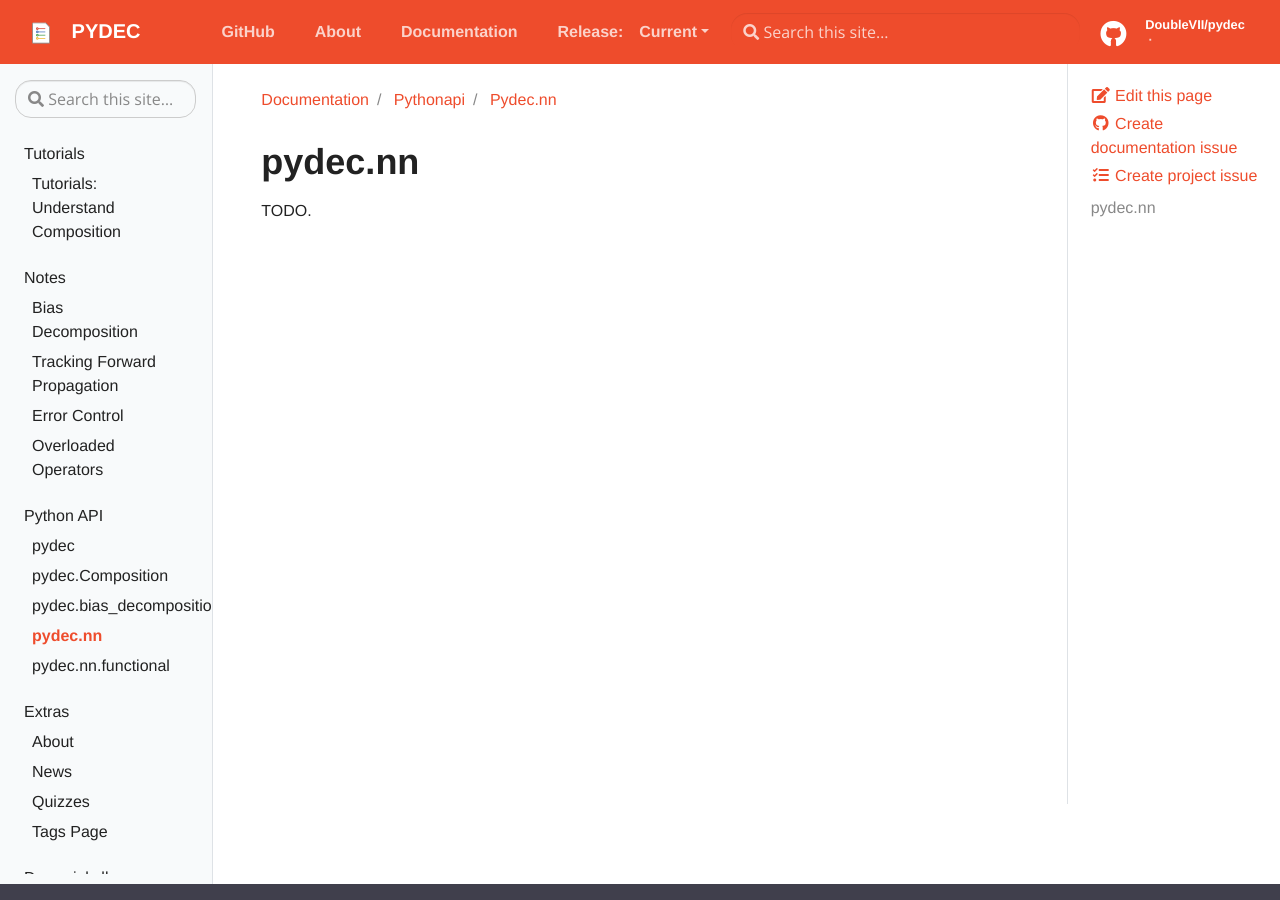
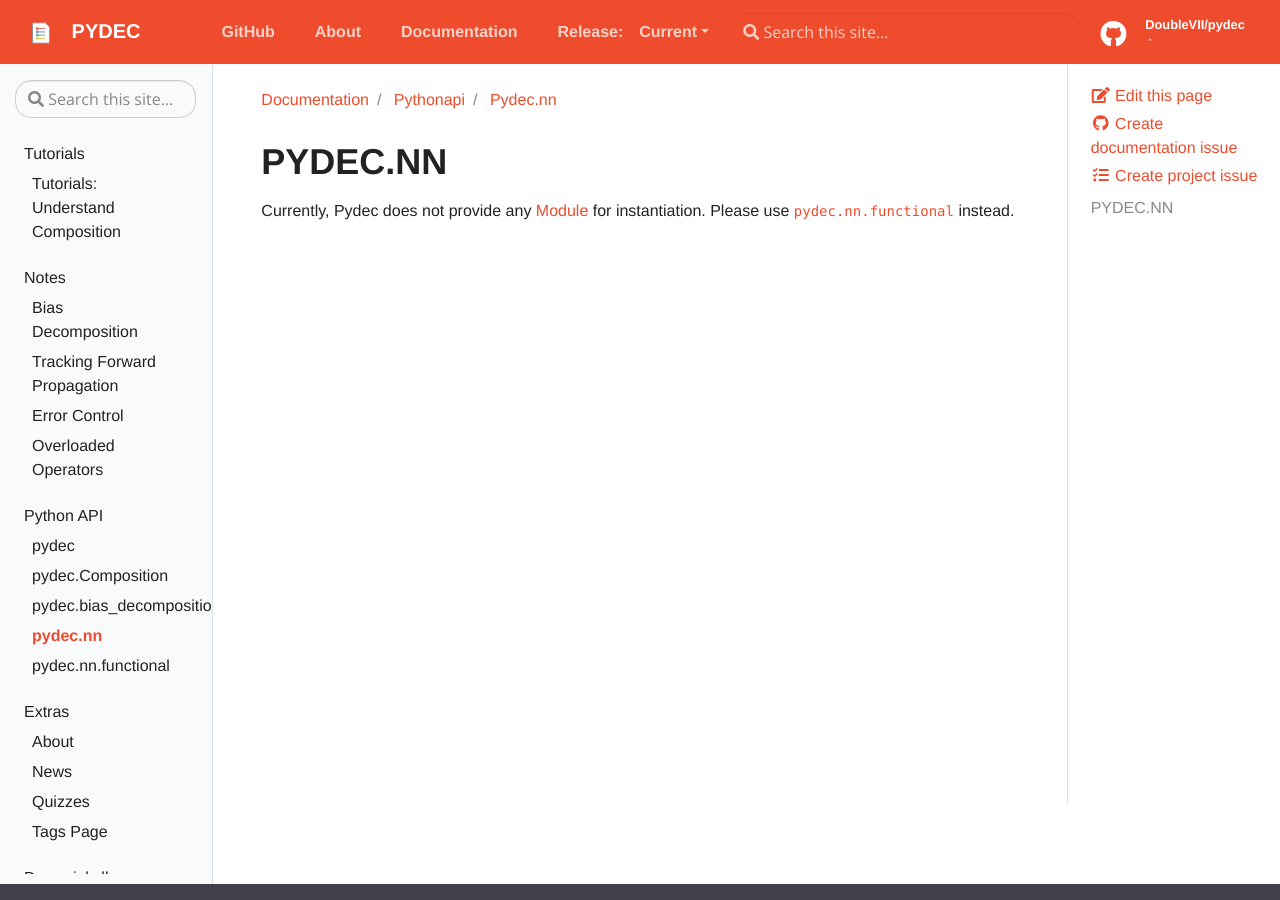
Before and after one commit to NJUNLP/pydec, a Jekyll site: the page built from docs/_docs/pythonapi/pydec.nn/index.md, in a window 1280 px wide and 900 px high. Built offline with Jekyll 4.4.1, drawn with Linux system fonts in a browser that asks for light colours.

Commit message:
update docs

```diff
--- a/docs/_docs/pythonapi/pydec.nn/index.md
+++ b/docs/_docs/pythonapi/pydec.nn/index.md
@@ -3,6 +3,6 @@ title: "pydec.nn"
 description: API for the module pydec.nn
 ---
 
-# pydec.nn
+# PYDEC.NN
 
-TODO.
+Currently, Pydec does not provide any [Module](https://pytorch.org/docs/stable/generated/torch.nn.Module.html#torch.nn.Module) for instantiation. Please use {% include codelink.html name="pydec.nn.functional" path="pythonapi/pydec.nn.functional" %}  instead.
```
Also changed, not shown: docs/_docs/pythonapi/pydec.bias_decomposition/index.md (+1 -0 lines).
